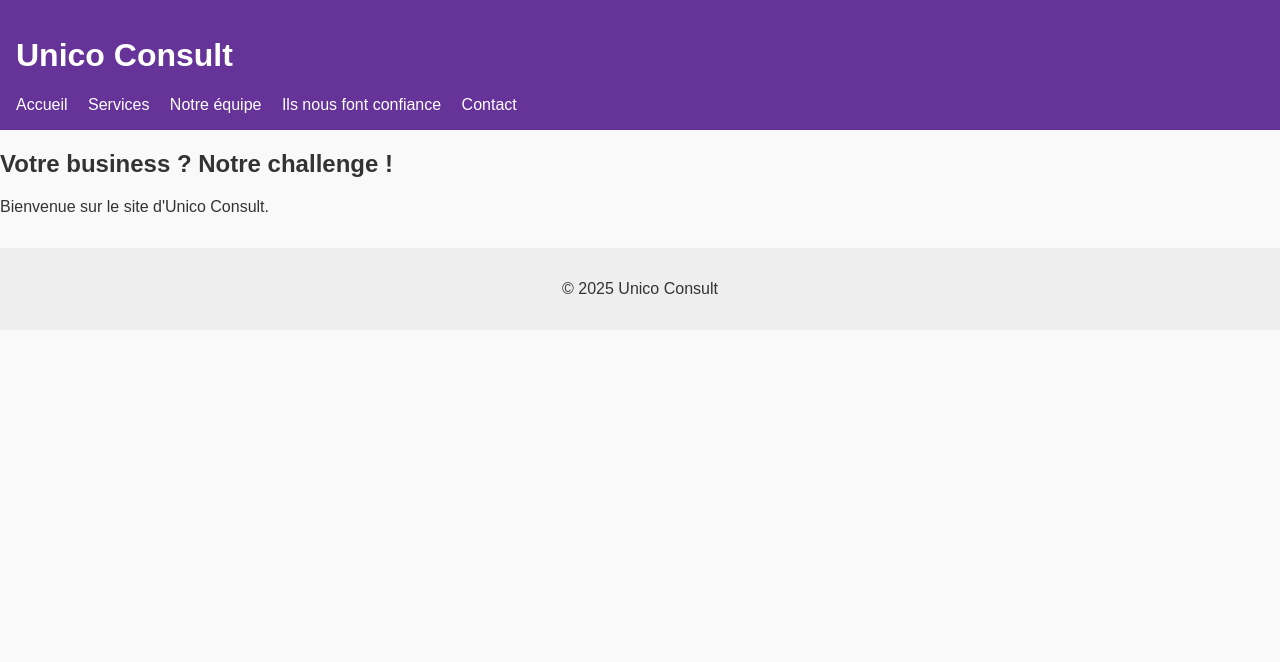
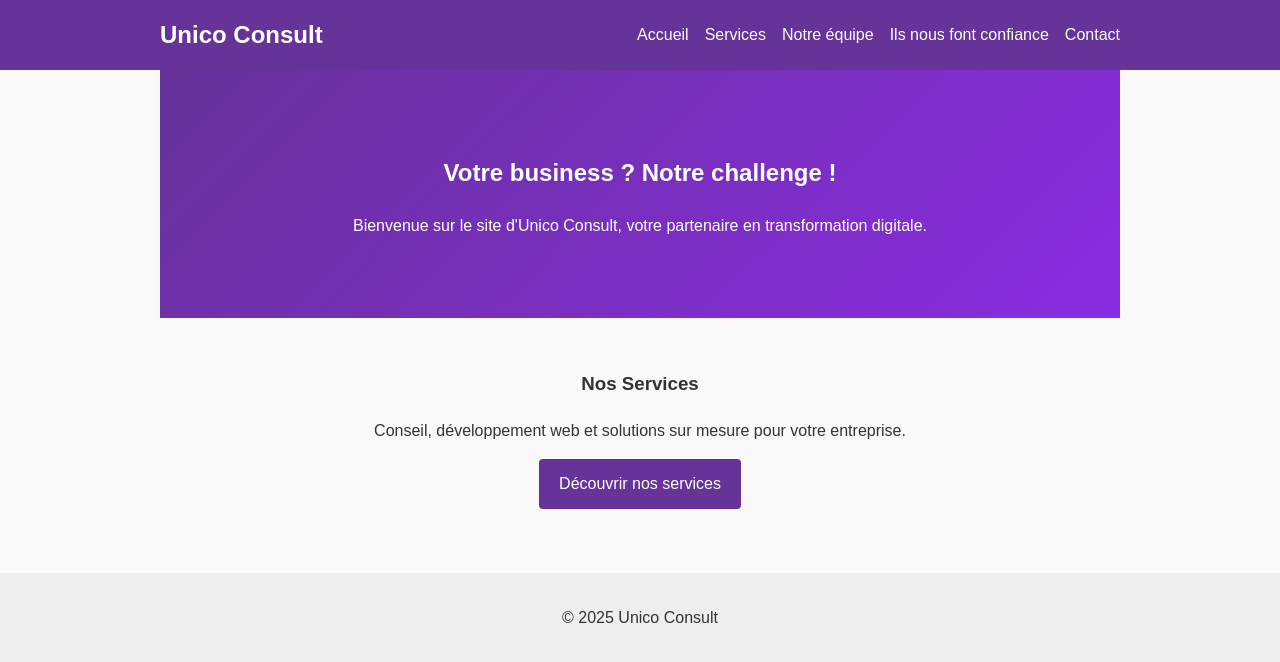
Before and after one commit to amine-hs09/porjectrefaireisteunico, a PHP site: page / in a window 1280 px wide. Shown: the top 662 px of the page. Run offline with PHP 8.4, Linux system fonts and the light colour scheme.

Commit message:
Improve homepage styling

```diff
--- a/admin/logout.php
+++ b/admin/logout.php
@@ -3,3 +3,4 @@ session_start();
 session_destroy();
 header('Location: login.php');
 exit;
+?>
--- a/assets/css/style.css
+++ b/assets/css/style.css
@@ -4,20 +4,96 @@ body {
     padding: 0;
     background: #f9f9f9;
     color: #333;
+    line-height: 1.6;
 }
-header {
+
+.site-header {
     background: #663399;
     color: #fff;
-    padding: 1rem;
 }
-nav a {
+
+.site-header .container {
+    display: flex;
+    align-items: center;
+    justify-content: space-between;
+    padding: 1rem 0;
+}
+
+.site-header h1 {
+    font-size: 1.5rem;
+    margin: 0;
+}
+
+.site-header nav {
+    display: flex;
+    gap: 1rem;
+}
+
+.site-header nav a {
     color: #fff;
-    margin-right: 1rem;
     text-decoration: none;
 }
+
 footer {
     background: #eee;
     text-align: center;
     padding: 1rem;
     margin-top: 2rem;
 }
+
+/* Layout helpers */
+.container {
+    max-width: 960px;
+    margin: 0 auto;
+    padding: 0 1rem;
+}
+
+.hero {
+    text-align: center;
+    padding: 4rem 1rem;
+    background: linear-gradient(135deg, #663399, #8a2be2);
+    color: #fff;
+}
+
+.intro {
+    text-align: center;
+    padding: 2rem 1rem;
+}
+
+.btn {
+    display: inline-block;
+    background: #663399;
+    color: #fff;
+    padding: 0.75rem 1.25rem;
+    border-radius: 4px;
+    text-decoration: none;
+}
+
+form {
+    max-width: 600px;
+    margin: 1rem auto;
+    display: flex;
+    flex-direction: column;
+    gap: 0.5rem;
+}
+
+input[type="text"],
+input[type="email"],
+textarea {
+    padding: 0.5rem;
+    border: 1px solid #ccc;
+    border-radius: 4px;
+}
+
+button {
+    background: #663399;
+    color: #fff;
+    border: none;
+    padding: 0.5rem 1rem;
+    border-radius: 4px;
+    cursor: pointer;
+}
+
+button:hover {
+    background: #562989;
+}
--- a/includes/db.php
+++ b/includes/db.php
@@ -1,8 +1,9 @@
 <?php
+// Basic PDO connection settings. Adjust credentials as needed.
 $host = 'localhost';
 $db   = 'unico';
-$user = 'root';
-$pass = '';
+$user = 'root'; // change if your MySQL user is different
+$pass = '';     // set your MySQL password if applicable
 $options = [
     PDO::ATTR_ERRMODE => PDO::ERRMODE_EXCEPTION,
     PDO::ATTR_DEFAULT_FETCH_MODE => PDO::FETCH_ASSOC,
--- a/includes/footer.php
+++ b/includes/footer.php
@@ -1,6 +1,8 @@
 </main>
 <footer>
-    <p>&copy; <?php echo date('Y'); ?> Unico Consult</p>
+    <div class="container">
+        <p>&copy; <?php echo date('Y'); ?> Unico Consult</p>
+    </div>
 </footer>
 </body>
 </html>
--- a/includes/header.php
+++ b/includes/header.php
@@ -10,7 +10,8 @@
     <link rel="stylesheet" href="/assets/css/style.css">
 </head>
 <body>
-<header>
+<header class="site-header">
+    <div class="container">
         <h1>Unico Consult</h1>
         <nav>
             <a href="/public/index.php">Accueil</a>
@@ -19,5 +20,6 @@
             <a href="/public/trust.php">Ils nous font confiance</a>
             <a href="/public/contact.php">Contact</a>
         </nav>
+    </div>
 </header>
-<main>
+<main class="container">
--- a/public/index.php
+++ b/public/index.php
@@ -1,4 +1,18 @@
 <?php include '../includes/header.php'; ?>
-<h2>Votre business ? Notre challenge !</h2>
-<p>Bienvenue sur le site d'Unico Consult.</p>
+
+<section class="hero">
+    <div class="container">
+        <h2>Votre business ? Notre challenge&nbsp;!</h2>
+        <p>Bienvenue sur le site d'Unico Consult, votre partenaire en transformation digitale.</p>
+    </div>
+</section>
+
+<section class="intro">
+    <div class="container">
+        <h3>Nos Services</h3>
+        <p>Conseil, développement web et solutions sur mesure pour votre entreprise.</p>
+        <a class="btn" href="/public/services.php">Découvrir nos services</a>
+    </div>
+</section>
+
 <?php include '../includes/footer.php'; ?>
--- a/public/team.php
+++ b/public/team.php
@@ -1,4 +1,6 @@
 <?php include '../includes/header.php'; ?>
+<div class="container">
 <h2>Notre Équipe</h2>
-<p>Présentation de l'équipe.</p>
+<p>Unico Consult a été fondé par <strong>Otman</strong> et <strong>Farid</strong>. Nous mettons nos valeurs de rigueur et d'innovation au service de votre entreprise.</p>
+</div>
 <?php include '../includes/footer.php'; ?>
--- a/public/trust.php
+++ b/public/trust.php
@@ -1,4 +1,6 @@
 <?php include '../includes/header.php'; ?>
+<div class="container">
 <h2>Ils nous font confiance</h2>
-<p>Témoignages et logos clients.</p>
+<p>Maison'Net, La Cense et bien d'autres partenaires nous accordent leur confiance.</p>
+</div>
 <?php include '../includes/footer.php'; ?>
```
Also changed, not shown: admin/index.php (+11 -7 lines), admin/messages.php (added, +44 -0 lines), admin/posts.php (added, +15 -0 lines), database.sql (added, +12 -0 lines), includes/auth.php (added, +7 -0 lines), public/contact.php (+31 -2 lines), public/services.php (+10 -1 lines), README.md. Lines whose indentation alone changed are shown as unchanged.
